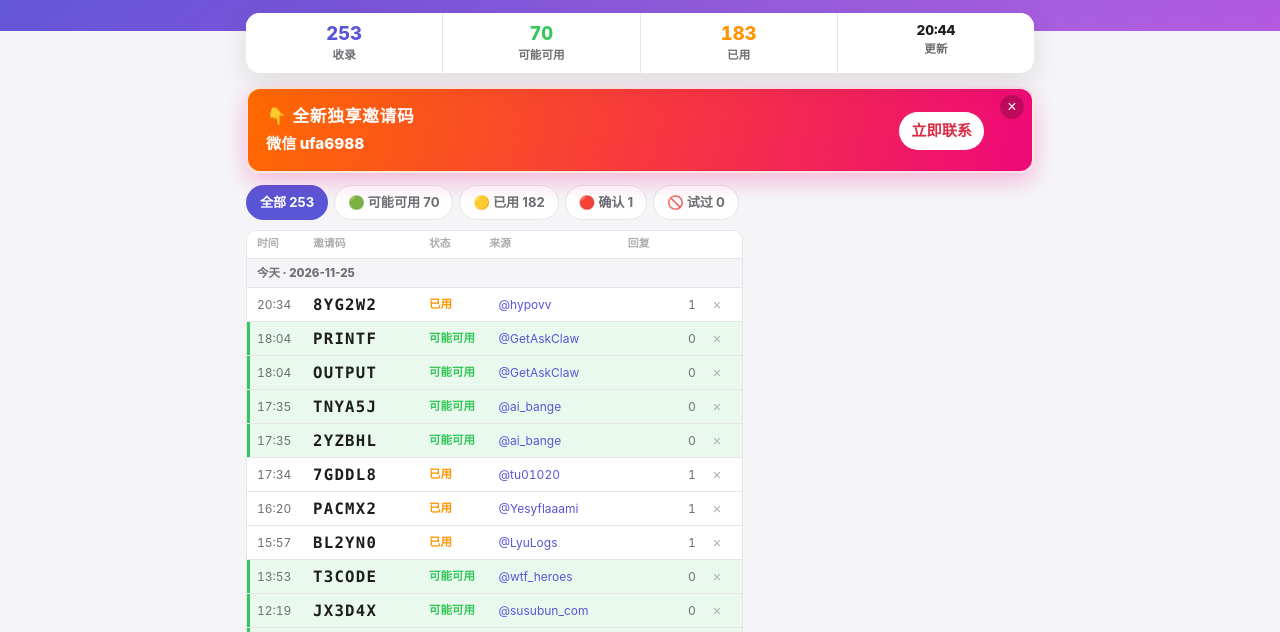
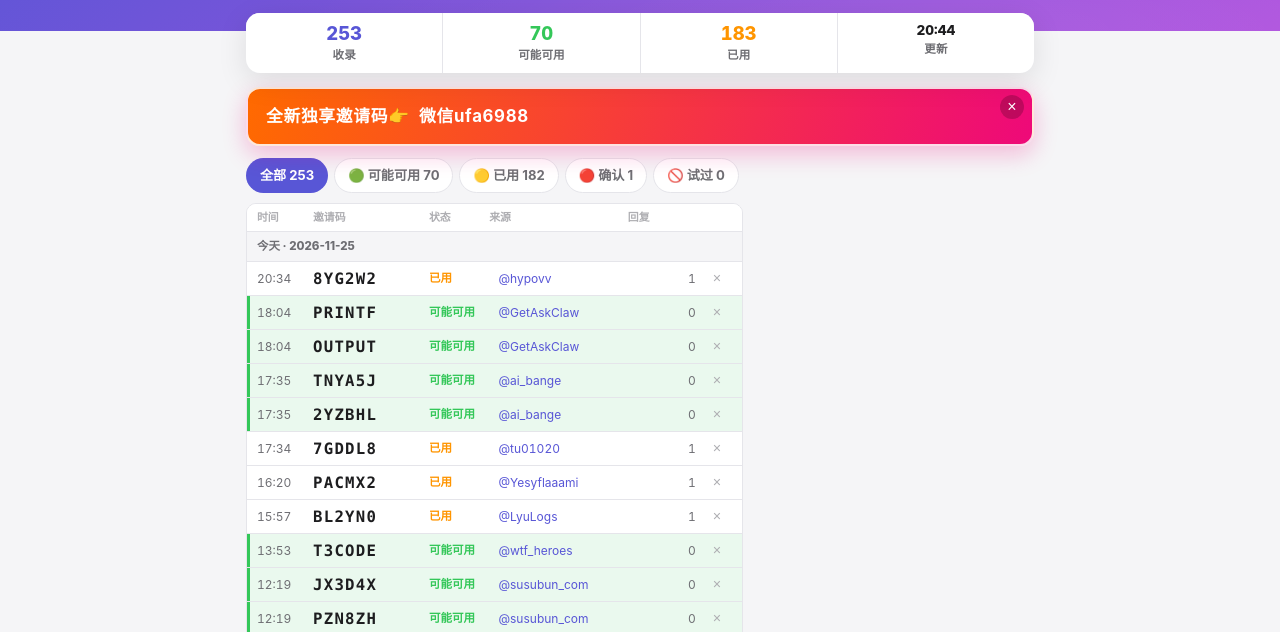
Before and after one commit to null010/invite-code-board, a plain HTML site: page index.html in a window 1280 px wide. Shown: the part 145-777 px from the top of the page. Drawn offline with Linux system fonts and the light colour scheme.

Commit message:
refine: simplify ad banner copy

```diff
--- a/index.html
+++ b/index.html
@@ -46,15 +46,15 @@
     .scroll-top { display:none; position:fixed; right:24px; bottom:24px; z-index:10; width:42px; height:42px; border:0; border-radius:50%; color:#fff; background:var(--primary); cursor:pointer; font-size:1.1rem; box-shadow:0 4px 14px rgba(88,86,214,.35); } .scroll-top.show { display:block; }
     .toast { position:fixed; left:50%; bottom:80px; z-index:20; transform:translate(-50%,16px); padding:10px 22px; border-radius:999px; color:var(--bg); background:var(--ink); font-size:.85rem; font-weight:700; opacity:0; transition:.25s; pointer-events:none; } .toast.show { transform:translate(-50%,0); opacity:1; }
     .ad-banner { position:relative; display:flex; align-items:center; justify-content:space-between; gap:16px; margin:0 0 12px; padding:14px 48px 14px 18px; border:2px solid rgba(255,255,255,.85); border-radius:14px; color:#fff; background:linear-gradient(105deg,#ff6a00,#ee0979); box-shadow:0 8px 22px rgba(238,9,121,.22); animation:ad-pulse 2.2s ease-in-out infinite; }
-    .ad-banner strong { display:block; font-size:1.05rem; letter-spacing:.04em; } .ad-banner span { display:block; margin-top:2px; font-size:.95rem; font-weight:800; } .ad-banner-cta { flex:0 0 auto; padding:7px 12px; border-radius:999px; color:#d92e45; background:#fff; font-size:.82rem; font-weight:800; white-space:nowrap; } .ad-close { position:absolute; top:6px; right:8px; width:24px; height:24px; border:0; border-radius:50%; color:#fff; background:rgba(0,0,0,.2); cursor:pointer; font-size:1rem; line-height:24px; } .ad-close:hover { background:rgba(0,0,0,.35); }
+    .ad-banner strong { display:block; font-size:1.05rem; letter-spacing:.04em; white-space:nowrap; } .ad-close { position:absolute; top:6px; right:8px; width:24px; height:24px; border:0; border-radius:50%; color:#fff; background:rgba(0,0,0,.2); cursor:pointer; font-size:1rem; line-height:24px; } .ad-close:hover { background:rgba(0,0,0,.35); }
     @keyframes ad-pulse { 0%,100% { box-shadow:0 8px 22px rgba(238,9,121,.22); } 50% { box-shadow:0 10px 28px rgba(238,9,121,.38); } }
-    @media (max-width:540px) { .hero { padding:18px 14px 27px; } h1 { font-size:1.2rem; } .stat-value { font-size:1rem; } .stat-label { font-size:.62rem; } .board { width:100%; } .board-cols { grid-template-columns:40px minmax(0,1fr) 4.2em 2.4em 28px; } .source,.source-head { display:none; } .code { font-size:.92rem; letter-spacing:.06em; } .info { padding:18px 16px; } .ad-banner { align-items:flex-start; gap:10px; padding:13px 40px 13px 14px; } .ad-banner strong { font-size:.95rem; } .ad-banner span { font-size:.88rem; } .ad-banner-cta { align-self:center; padding:6px 9px; font-size:.74rem; } }
+    @media (max-width:540px) { .hero { padding:18px 14px 27px; } h1 { font-size:1.2rem; } .stat-value { font-size:1rem; } .stat-label { font-size:.62rem; } .board { width:100%; } .board-cols { grid-template-columns:40px minmax(0,1fr) 4.2em 2.4em 28px; } .source,.source-head { display:none; } .code { font-size:.92rem; letter-spacing:.06em; } .info { padding:18px 16px; } .ad-banner { align-items:flex-start; gap:10px; padding:13px 40px 13px 14px; } .ad-banner strong { font-size:.95rem; } }
   </style>
 </head>
 <body>
   <header class="hero"><div class="hero-inner"><div class="logo">✦</div><h1>邀请码社区看板</h1><p class="tagline">社区公开收集的邀请码信息<br>每 5 分钟巡检 · 本页每分钟自动刷新</p></div></header>
   <section class="stats-wrap"><div class="stats"><div class="stat"><div id="total" class="stat-value primary">—</div><div class="stat-label">收录</div></div><div class="stat"><div id="available" class="stat-value success">—</div><div class="stat-label">可能可用</div></div><div class="stat"><div id="used" class="stat-value warn">—</div><div class="stat-label">已用</div></div><div class="stat"><div id="updated" class="stat-value" style="font-size:.85rem">—</div><div class="stat-label">更新</div></div></div></section>
-  <main class="container"><aside id="adFloat" class="ad-banner" aria-label="独享邀请码广告"><button id="adClose" class="ad-close" aria-label="关闭广告">×</button><div><strong>👇 全新独享邀请码</strong><span>微信 ufa6988</span></div><span class="ad-banner-cta">立即联系</span></aside><div id="filters" class="filters" role="tablist" aria-label="按状态筛选"></div><div id="board" class="board"><div class="empty">正在加载…</div></div>
+  <main class="container"><aside id="adFloat" class="ad-banner" aria-label="独享邀请码广告"><button id="adClose" class="ad-close" aria-label="关闭广告">×</button><strong>全新独享邀请码👉&nbsp;&nbsp;微信ufa6988</strong></aside><div id="filters" class="filters" role="tablist" aria-label="按状态筛选"></div><div id="board" class="board"><div class="empty">正在加载…</div></div>
     <section class="info"><h2>💡 使用提示</h2><p>点击邀请码即可复制；如果你已经试过且不可用，可以点击右侧 × 标记。这个标记只保存在你的浏览器里。</p></section>
     <section class="info"><h2>📋 站点说明</h2><p>本站为社区信息整理工具，不代表任何官方机构。数据来自公开分享内容，邀请码可能随时失效，请以原帖和实际结果为准。</p></section>
   </main>
```
